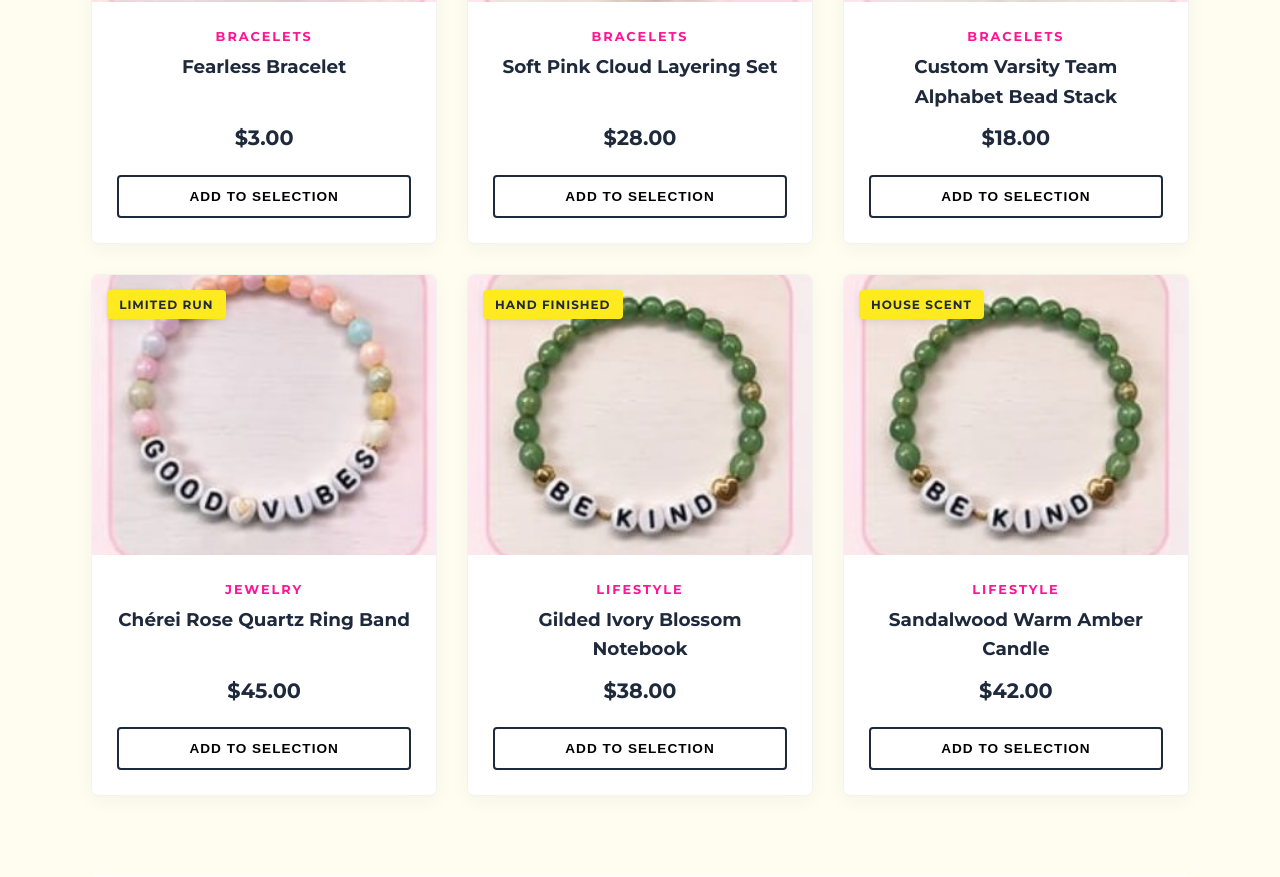
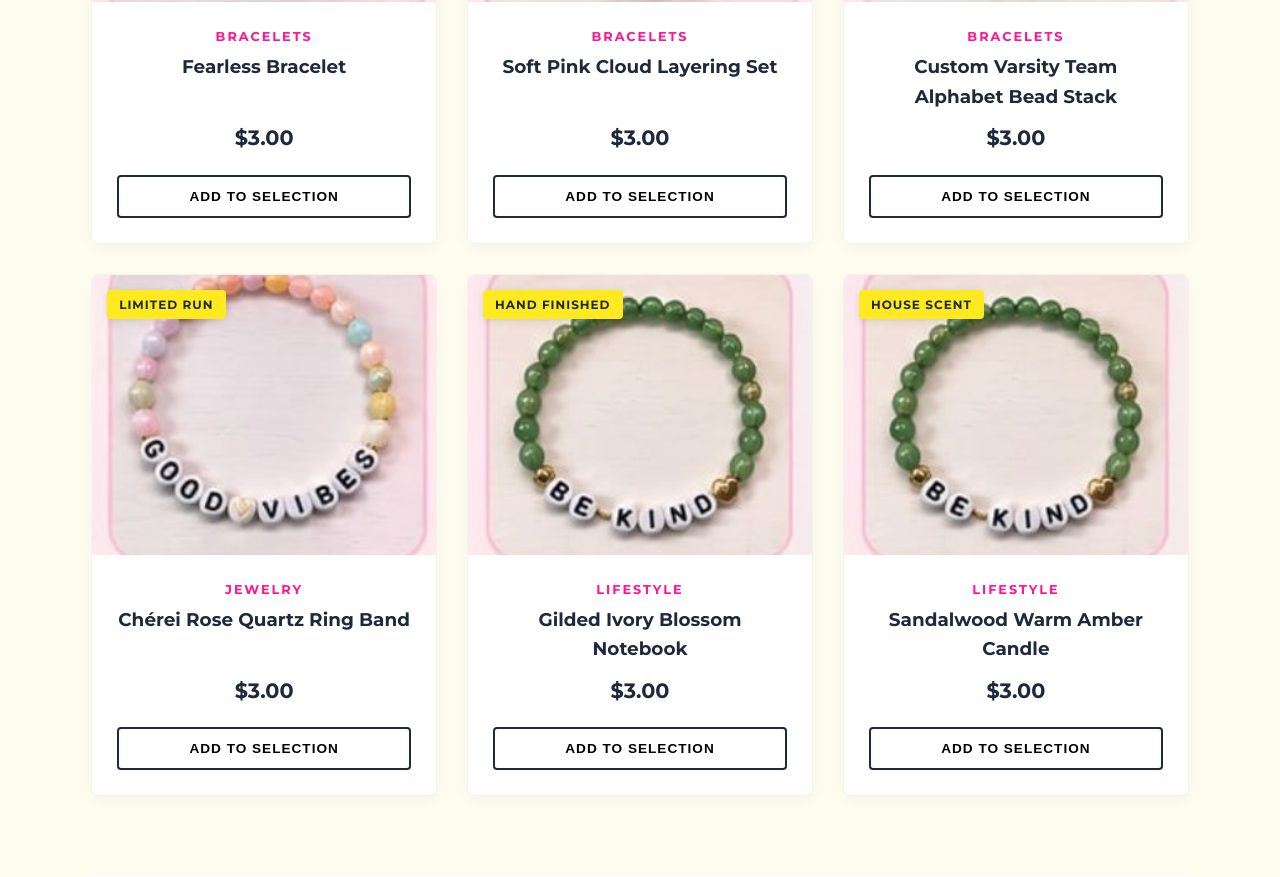
Before and after one commit to oceanmagic13/Happiness_Accessories, a plain HTML site: page index.html in a window 1280 px wide. Shown: the part 1420-2297 px from the top of the page. Drawn offline with Linux system fonts and the light colour scheme.

Commit message:
price changes

```diff
--- a/index.html
+++ b/index.html
@@ -1246,11 +1246,11 @@
     <script>
         const products = [
             { id: 1, name: "Fearless Bracelet", price: 3.00, category: "bracelets", image: "my-image1.jpeg", tag: "Signature Piece" },
-            { id: 2, name: "Soft Pink Cloud Layering Set", price: 28.00, category: "bracelets", image: "my-image2.jpeg", tag: "Best Seller" },
-            { id: 3, name: "Custom Varsity Team Alphabet Bead Stack", price: 18.00, category: "bracelets", image: "my-image3.jpeg", tag: "Fan Favorite" },
-            { id: 4, name: "Chérei Rose Quartz Ring Band", price: 45.00, category: "jewelry", image: "my-image4.jpeg", tag: "Limited Run" },
-            { id: 5, name: "Gilded Ivory Blossom Notebook", price: 38.00, category: "lifestyle", image: "my-image5.jpeg", tag: "Hand Finished" },
-            { id: 6, name: "Sandalwood Warm Amber Candle", price: 42.00, category: "lifestyle", image: "my-image5.jpeg", tag: "House Scent" }
+            { id: 2, name: "Soft Pink Cloud Layering Set", price: 3.00, category: "bracelets", image: "my-image2.jpeg", tag: "Best Seller" },
+            { id: 3, name: "Custom Varsity Team Alphabet Bead Stack", price: 3.00, category: "bracelets", image: "my-image3.jpeg", tag: "Fan Favorite" },
+            { id: 4, name: "Chérei Rose Quartz Ring Band", price: 3.00, category: "jewelry", image: "my-image4.jpeg", tag: "Limited Run" },
+            { id: 5, name: "Gilded Ivory Blossom Notebook", price: 3.00, category: "lifestyle", image: "my-image5.jpeg", tag: "Hand Finished" },
+            { id: 6, name: "Sandalwood Warm Amber Candle", price: 3.00, category: "lifestyle", image: "my-image5.jpeg", tag: "House Scent" }
         ];
 
         let cart = [];
```
